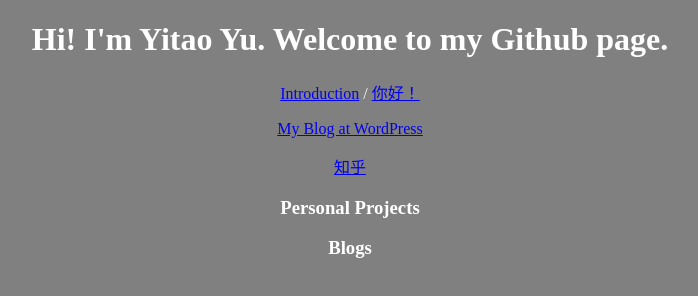
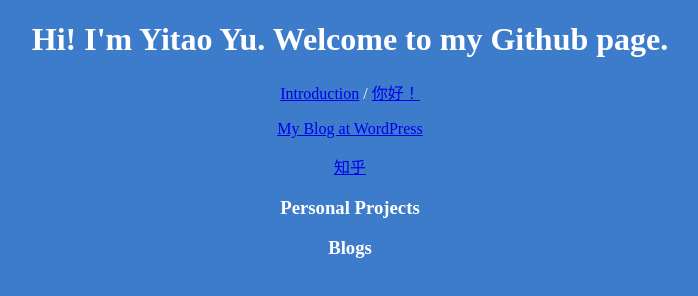
Before and after one commit to yitao-yu/yitao-yu.github.io, a plain HTML site: page index.html in a window 1280 px wide. Shown: the whole page, without its empty margins (290-988 px from the left). Drawn offline with Linux system fonts and the light colour scheme.

Commit message:
Update index.html

```diff
--- a/index.html
+++ b/index.html
@@ -18,7 +18,7 @@
 	</style>
 
 
-	<body style="background-color:grey;">
+	<body style="background-color:#3d7cca;">
 		<div id="wrapper">
 			<h1 class="card-head">Hi! I'm Yitao Yu. Welcome to my Github page. </h2>
 
```
Lines whose indentation alone changed are shown as unchanged.
